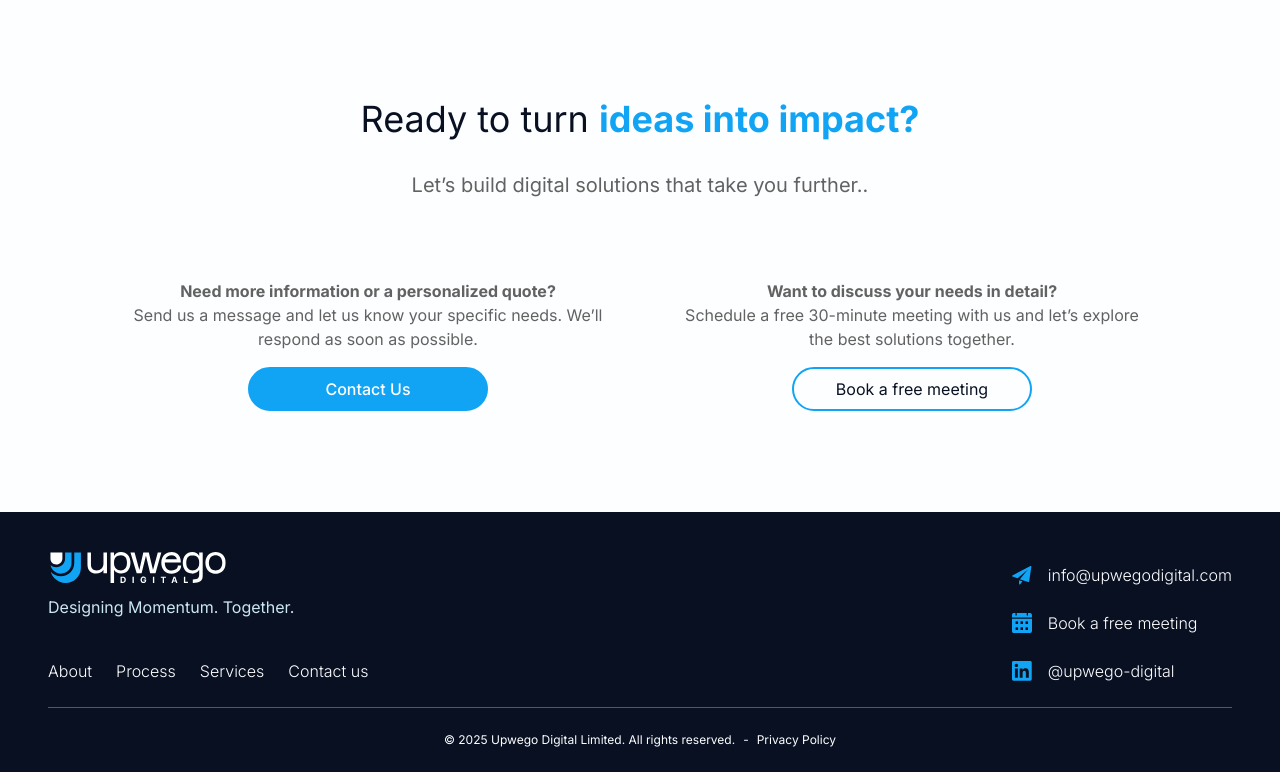
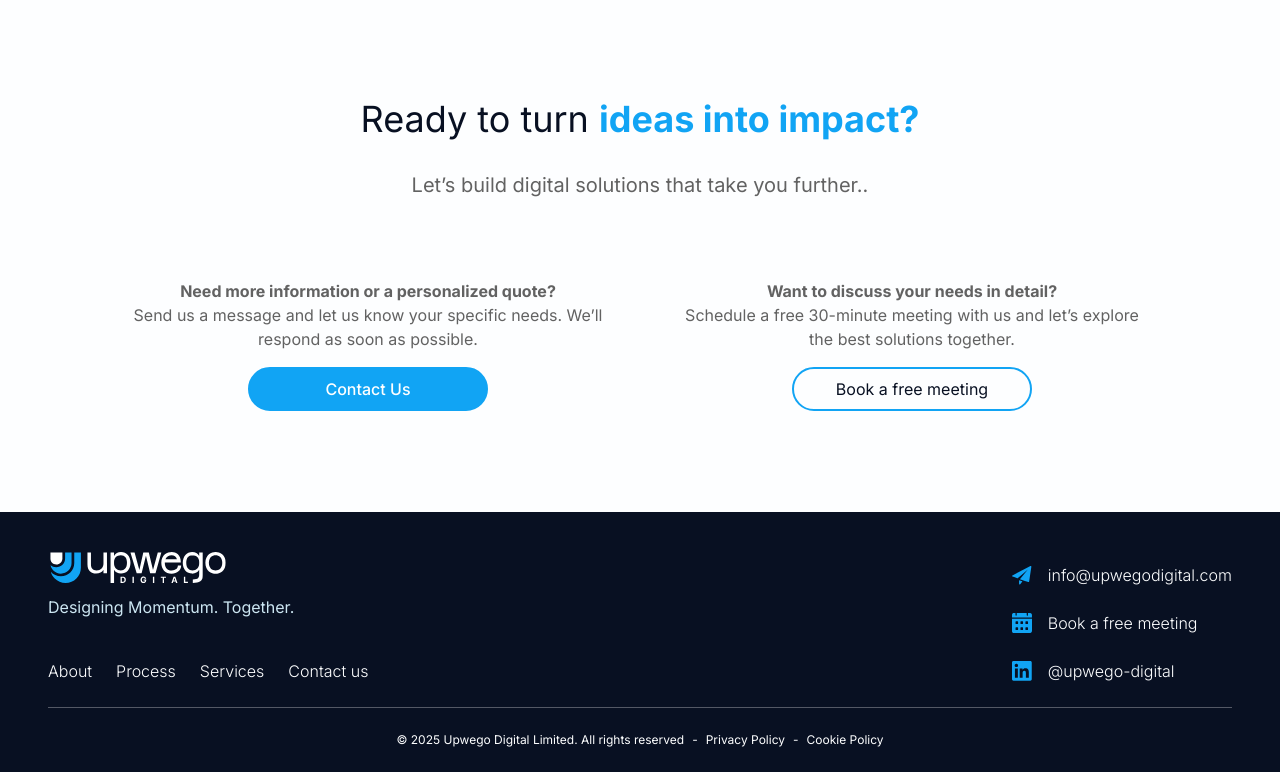
Before and after one commit to stefano76/upwego, a Next.js app: page / in a window 1280 px wide. Shown: the part 5980-6752 px from the top of the page. Built offline with nearby package versions, Linux system fonts and the light colour scheme; no server answers.

Commit message:
Update Footer component layout and add Cookie Policy link: Changed layout classes for better responsiveness on tablet devices, added a separator for visual clarity, and included a link to the Cookie Policy in the footer.

```diff
--- a/app/Footer.tsx
+++ b/app/Footer.tsx
@@ -141,10 +141,12 @@ export default function Footer({ onContactClick }: FooterProps): JSX.Element {
 
         {/* Bottom Border */}
         <div className="bottom-section mt-6 pt-6 border-t border-brand-tertiary border-opacity-30">
-          <div className="flex flex-col mobile-large:flex-row justify-center items-center gap-6 mobile-large:gap-2 text-xs text-brand-tertiary">
-            <p>&copy; {new Date().getFullYear()} Upwego Digital Limited. All rights reserved.</p>
-            <div className="separator hidden mobile-large:block">-</div>
+          <div className="flex flex-col tablet:flex-row justify-center items-center gap-6 tablet:gap-2 text-xs text-brand-tertiary">
+            <p>&copy; {new Date().getFullYear()} Upwego Digital Limited. All rights reserved</p>
+            <div className="separator hidden tablet:block">-</div>
             <a href="/privacy" className="item-privacy">Privacy Policy</a>
+            <div className="separator hidden tablet:block">-</div>
+            <a href="/cookies" className="item-privacy">Cookie Policy</a>
           </div>
         </div>
       </div>
```
